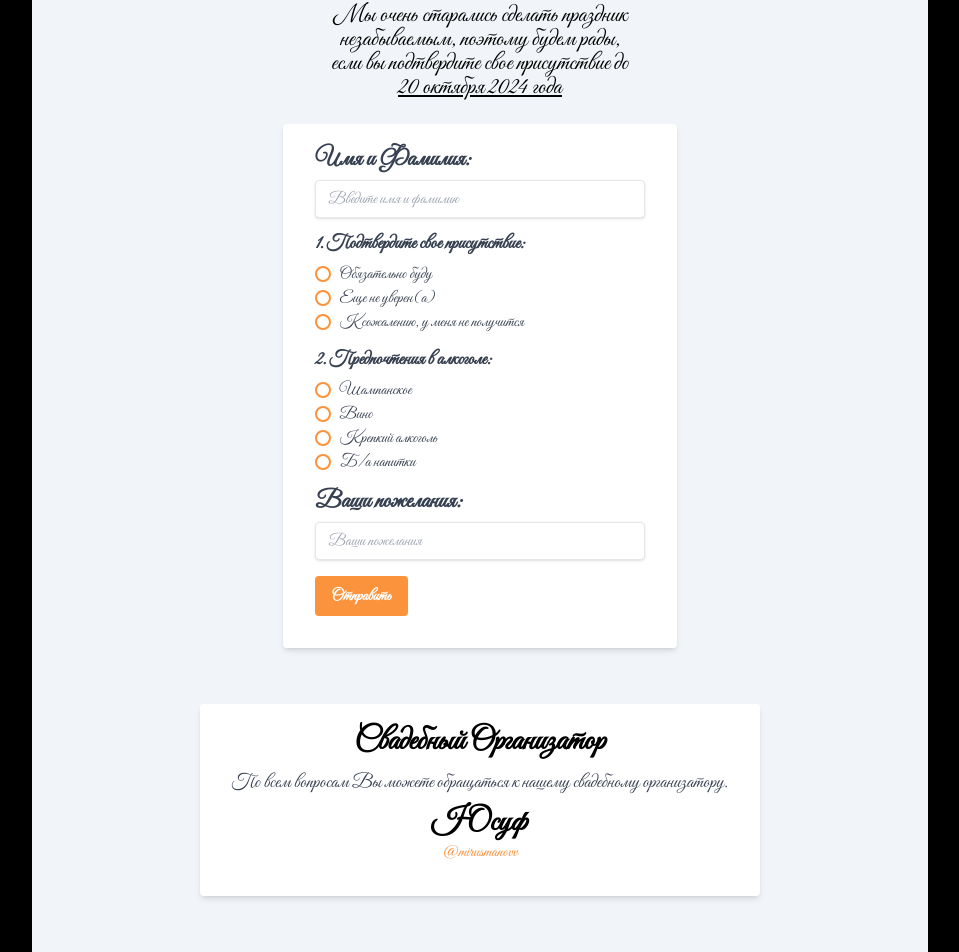
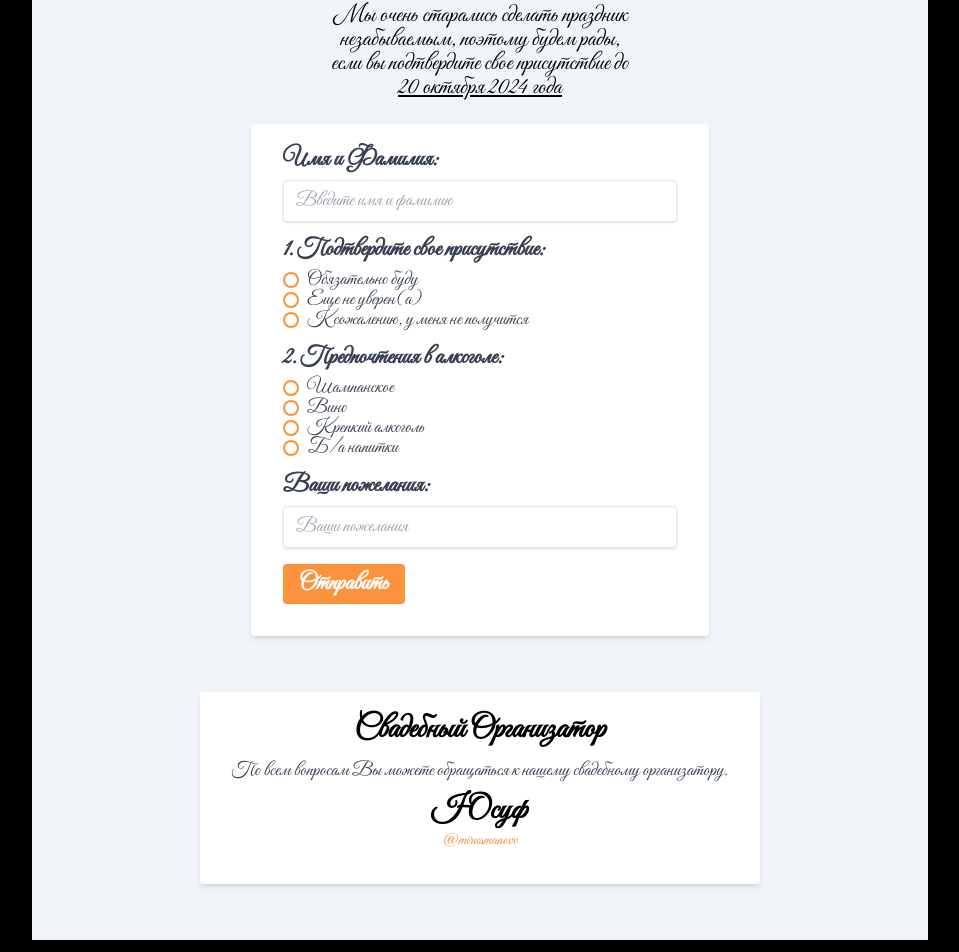
Before and after one commit to Zarif001/azizjon-nargiza, a React (Vite) app: page / in a window 1280 px wide. Shown: the part 4053-5005 px from the top of the page, without its empty margins (160-1119 px from the left). Built offline with nearby package versions, Linux system fonts and the light colour scheme.

Commit message:
test commit

```diff
--- a/src/components/Form/Form.jsx
+++ b/src/components/Form/Form.jsx
@@ -65,11 +65,11 @@ export default function Form() {
           type="text"
           value={name}
           onChange={(e) => setName(e.target.value)}
-          className="mb-4 shadow appearance-none border rounded w-full py-2 px-3 text-gray-700 leading-tight focus:outline-none focus:shadow-outline"
+          className="text-sm mb-4 shadow appearance-none border rounded w-full py-2 px-3 text-gray-700 leading-tight focus:outline-none focus:shadow-outline"
           placeholder="Введите имя и фамилию"
           required
         />
-        <label className="block text-gray-700 text-sm font-bold mb-2">
+        <label className="block text-gray-700 text-m font-bold mb-2">
           1. Подтвердите свое присутствие:
         </label>
         <div className="mb-4">
@@ -85,7 +85,7 @@ export default function Form() {
             <div className="w-4 h-4 rounded-full border-2 border-orange-400 flex items-center justify-center peer-checked:bg-orange-400 m-0">
               <div className="w-2 h-2 rounded-full bg-white peer-checked:bg-orange-400"></div>
             </div>
-            <span className="text-gray-700 ml-2">Обязательно буду</span>
+            <span className="text-gray-700 ml-2 text-sm">Обязательно буду</span>
           </label>
 
           <label className=" flex items-center">
@@ -100,7 +100,7 @@ export default function Form() {
             <div className="w-4 h-4 rounded-full border-2 border-orange-400 flex items-center justify-center peer-checked:bg-orange-400 m-0">
               <div className="w-2 h-2 rounded-full bg-white peer-checked:bg-orange-400"></div>
             </div>
-            <span className="text-gray-700 ml-2">Еще не уверен(а)</span>
+            <span className="text-gray-700 ml-2 text-sm">Еще не уверен(а)</span>
           </label>
 
           <label className=" flex items-center">
@@ -115,13 +115,13 @@ export default function Form() {
             <div className="w-4 h-4 rounded-full border-2 border-orange-400 flex items-center justify-center peer-checked:bg-orange-400 m-0">
               <div className="w-2 h-2 rounded-full bg-white peer-checked:bg-orange-400"></div>
             </div>
-            <span className="text-gray-700 ml-2">
+            <span className="text-gray-700 ml-2 text-sm">
               К сожалению, у меня не получится
             </span>
           </label>
         </div>
 
-        <label className="block text-gray-700 text-sm font-bold mb-2">
+        <label className="block text-gray-700 text-m font-bold mb-2">
           2. Предпочтения в алкоголе:
         </label>
         <div className="mb-4">
@@ -137,7 +137,7 @@ export default function Form() {
             <div className="w-4 h-4 rounded-full border-2 border-orange-400 flex items-center justify-center peer-checked:bg-orange-400 m-0">
               <div className="w-2 h-2 rounded-full bg-white peer-checked:bg-orange-400"></div>
             </div>
-            <span className="text-gray-700 ml-2">Шампанское</span>
+            <span className="text-gray-700 ml-2 text-sm">Шампанское</span>
           </label>
 
           <label className=" flex items-center">
@@ -152,7 +152,7 @@ export default function Form() {
             <div className="w-4 h-4 rounded-full border-2 border-orange-400 flex items-center justify-center peer-checked:bg-orange-400 m-0">
               <div className="w-2 h-2 rounded-full bg-white peer-checked:bg-orange-400"></div>
             </div>
-            <span className="text-gray-700 ml-2">Вино</span>
+            <span className="text-gray-700 ml-2 text-sm">Вино</span>
           </label>
 
           <label className=" flex items-center">
@@ -167,7 +167,7 @@ export default function Form() {
             <div className="w-4 h-4 rounded-full border-2 border-orange-400 flex items-center justify-center peer-checked:bg-orange-400 m-0">
               <div className="w-2 h-2 rounded-full bg-white peer-checked:bg-orange-400"></div>
             </div>
-            <span className="text-gray-700 ml-2">Крепкий алкоголь</span>
+            <span className="text-gray-700 ml-2 text-sm">Крепкий алкоголь</span>
           </label>
 
           <label className=" flex items-center">
@@ -182,7 +182,7 @@ export default function Form() {
             <div className="w-4 h-4 rounded-full border-2 border-orange-400 flex items-center justify-center peer-checked:bg-orange-400 m-0">
               <div className="w-2 h-2 rounded-full bg-white peer-checked:bg-orange-400"></div>
             </div>
-            <span className="text-gray-700 ml-2">Б/а напитки</span>
+            <span className="text-gray-700 ml-2 text-sm">Б/а напитки</span>
           </label>
         </div>
 
@@ -194,20 +194,20 @@ export default function Form() {
           type="text"
           value={comments}
           onChange={(e) => setComments(e.target.value)}
-          className="mb-4 shadow appearance-none border rounded w-full py-2 px-3 text-gray-700 leading-tight focus:outline-none focus:shadow-outline"
+          className=" text-sm mb-4 shadow appearance-none border rounded w-full py-2 px-3 text-gray-700 leading-tight focus:outline-none focus:shadow-outline"
           placeholder="Ваши пожелания"
           required
         />
 
         <button
           type="submit"
-          className="bg-orange-400 hover:bg-orange-500 text-white font-bold py-2 px-4 rounded focus:outline-none focus:shadow-outline"
+          className="text-m bg-orange-400 hover:bg-orange-500 text-white font-bold py-2 px-4 rounded focus:outline-none focus:shadow-outline"
         >
           Отправить
         </button>
 
         {isSubmitted && (
-          <p className="text-green-500 mt-4">Форма успешно отправлена!</p>
+          <p className="text-green-500 mt-4 text-sm">Форма успешно отправлена!</p>
         )}
       </form>
     </div>
```
